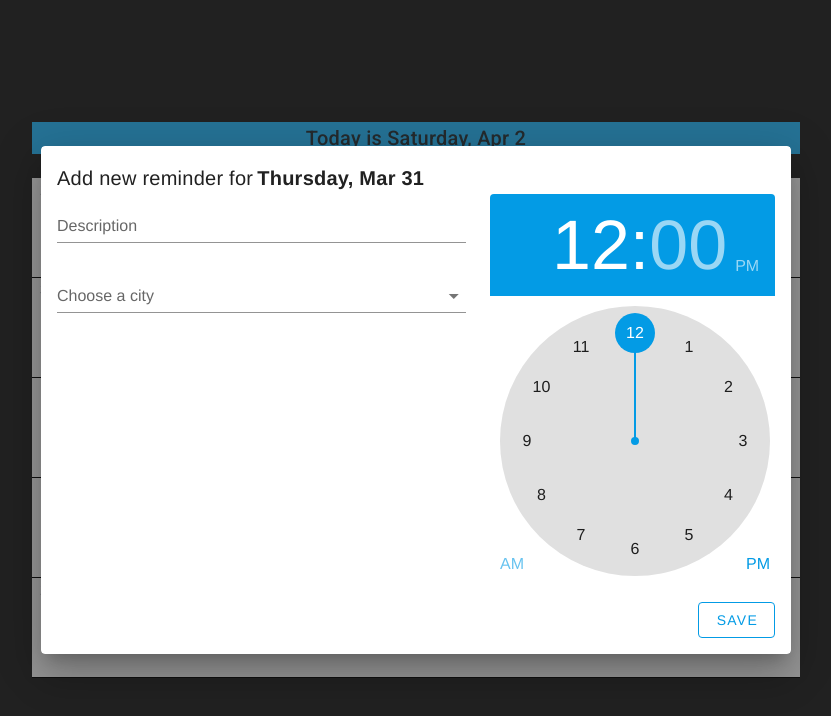
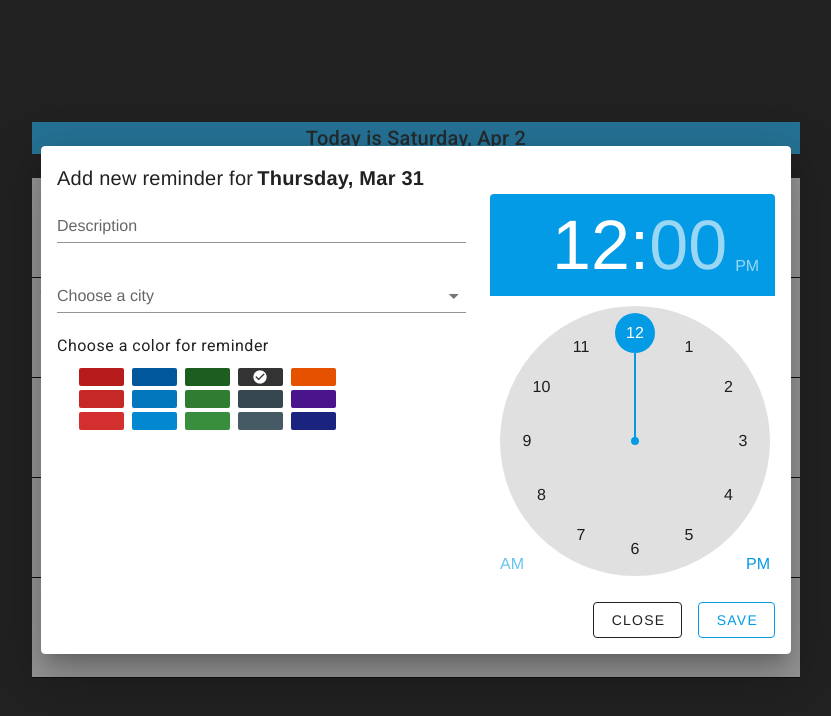
Before and after one commit to viniciuspinatti/vue-calendar-app, a Vue app: page / in a window 1280 px wide. Both pictures are taken after a click on the element "31". Shown: the top 716 px of the page, without its empty margins (224-1055 px from the left). Built offline with nearby package versions, Linux system fonts and the light colour scheme.

Commit message:
Changing dialog logic and add a color picker

```diff
--- a/src/components/Calendar.vue
+++ b/src/components/Calendar.vue
@@ -15,7 +15,15 @@
       v-for="(week, weekNum) in allDaysGroupedByWeeks"
       :key="weekNum"
     >
-      <v-dialog max-width="750" v-for="day in week" :key="day">
+      <div
+        class="calender-columns-container-item day"
+        v-for="day in week"
+        :key="day"
+        @click="clickToAddReminder(day)"
+      >
+        <span class="ml-2">{{ monthDay(day) }}</span>
+      </div>
+      <!-- <v-dialog max-width="750" v-for="day in week" :key="day">
         <template v-slot:activator="{ on }">
           <div
             class="calender-columns-container-item day"
@@ -26,8 +34,16 @@
           </div>
         </template>
         <Reminder :currentDateSelected="currentDateSelected" :action="'ADD'" />
-      </v-dialog>
+      </v-dialog> -->
     </div>
+    <v-dialog max-width="750" v-model="showAddReminderDialog">
+      <Reminder
+        :currentDateSelected="currentDateSelected"
+        :action="'ADD'"
+        :reminder="reminder"
+        @close="showAddReminderDialog = false"
+      />
+    </v-dialog>
   </div>
 </template>
 
@@ -37,7 +53,7 @@ import dayjs from "dayjs";
 import CurrentDate from "./CurrentDate.vue";
 import DateHelper from "@/helpers/DateHelper";
 import Reminder from "./Reminder/Reminder.vue";
-import { mutationsOpenWeather } from "@/store/OpenWeather";
+import { gettersReminder } from "@/store/Reminder";
 
 @Component({
   components: {
@@ -51,6 +67,7 @@ export default class Calendar extends Vue {
   allDays: string[] = [];
   showAddReminderDialog = false;
   currentDateSelected = dayjs().format("YYYY-MM-DD");
+  reminder: null | Reminder.Reminder = null;
 
   mounted(): void {
     this.allDays = DateHelper.generateAllMonthDays(this.currentDate);
@@ -63,12 +80,27 @@ export default class Calendar extends Vue {
     return weeks;
   }
 
+  get allReminders(): Reminder.Reminder[] {
+    return gettersReminder.getAllReminders();
+  }
+
   /* Methods */
   monthDay(pDate: string): string {
     return dayjs(pDate).format("D");
   }
 
   clickToAddReminder(pDate: string): void {
+    const remindersListSize = this.allReminders.length;
+
+    this.reminder = {
+      id: remindersListSize ? this.allReminders[remindersListSize - 1].id + 1 : 1,
+      description: "",
+      time: "12:00",
+      city: null,
+      color: "#333333",
+      weather: null
+    };
+
     this.currentDateSelected = pDate;
     this.showAddReminderDialog = true;
   }
--- a/src/components/Reminder/Reminder.vue
+++ b/src/components/Reminder/Reminder.vue
@@ -13,6 +13,23 @@
           v-model="citySelected"
           :item-text="citiesListText"
         ></v-combobox>
+        <span class="body-1">Choose a color for reminder</span>
+        <v-color-picker
+          mode="hexa"
+          v-model="color"
+          hide-mode-switch
+          show-swatches
+          hide-canvas
+          hide-sliders
+          hide-inputs
+          :swatches="[
+            ['#B71C1C', '#C62828', '#D32F2F'],
+            ['#01579B', '#0277BD', '#0288D1'],
+            ['#1B5E20', '#2E7D32', '#388E3C'],
+            ['#333333', '#37474F', '#455A64'],
+            ['#E65100', '#4A148C', '#1A237E']
+          ]"
+        ></v-color-picker>
       </v-col>
       <v-col cols="5">
         <v-time-picker color="light-blue darken-1" v-model="time"></v-time-picker>
@@ -21,6 +38,7 @@
     <v-card-actions class="pt-4 pb-0 px-0">
       <v-row>
         <v-col cols="12" class="text-right">
+          <v-btn outlined color="grey darken-4" class="mr-4" @click="close">Close</v-btn>
           <v-btn outlined color="light-blue darken-1">Save</v-btn>
         </v-col>
       </v-row>
@@ -33,17 +51,22 @@ import DateHelper from "@/helpers/DateHelper";
 import { Component, Prop, Vue, Watch } from "vue-property-decorator";
 import cities from "@/const/cities.json";
 import { actionsOpenWeather } from "@/store/OpenWeather";
+import OpenWeather from "@/types/OpenWeather";
 
 @Component({})
 export default class Reminder extends Vue {
   @Prop({}) currentDateSelected!: string;
   @Prop({}) action!: "ADD" | "EDIT";
+  @Prop({}) reminder!: Reminder.Reminder;
 
+  id = 0;
   description = "";
   time = "12:00";
   citiesList: Reminder.City[] = cities;
   citySelected: Reminder.City | null = null;
   hasRangeForShowWeather = false;
+  color = "#333333";
+  weather: null | OpenWeather.SkyWithTemperature = null;
 
   /* Computed */
   get dayWeekWithMonthAndDayMonth(): string {
@@ -78,6 +101,10 @@ export default class Reminder extends Vue {
     }
   }
 
+  close(): void {
+    this.$emit("close");
+  }
+
   @Watch("citySelected", { deep: true }) onCitySelected(
     newCitySelected: Reminder.City | null
   ): void {
@@ -85,6 +112,19 @@ export default class Reminder extends Vue {
       this.updateWeather(newCitySelected);
     }
   }
+
+  @Watch("reminder", { immediate: true, deep: true }) onReminder(
+    newReminder: Reminder.Reminder
+  ): void {
+    if (this.action == "ADD") {
+      this.id = newReminder.id;
+      this.description = newReminder.description;
+      this.time = newReminder.time;
+      this.citySelected = newReminder.city;
+      this.color = newReminder.color;
+      this.weather = newReminder.weather;
+    }
+  }
 }
 </script>
 
--- /dev/null
+++ b/src/store/Reminder.ts
@@ -0,0 +1,17 @@
+import Vue from "vue";
+
+const state = Vue.observable({
+  allReminders: [] as Reminder.Reminder[]
+});
+
+export const gettersReminder = {
+  getAllReminders: (): Reminder.Reminder[] => {
+    return state.allReminders;
+  }
+};
+
+export const mutationsReminder = {
+  setAllReminders: (allReminders: Reminder.Reminder[]): void => {
+    state.allReminders = allReminders;
+  }
+};
--- a/src/types/Reminder.d.ts
+++ b/src/types/Reminder.d.ts
@@ -5,8 +5,10 @@ declare global {
     type Reminder = {
       id: number;
       description: string;
-      datetime: string;
-      city: string;
+      time: string;
+      city: City | null;
+      color: string;
+      weather: OpenWeather.SkyWithTemperature | null;
     };
 
     type City = {
```
Also changed, not shown: src/components/Reminder/Weather.vue (+22 -0 lines), src/types/OpenWeather.d.ts (+9 -4 lines).
